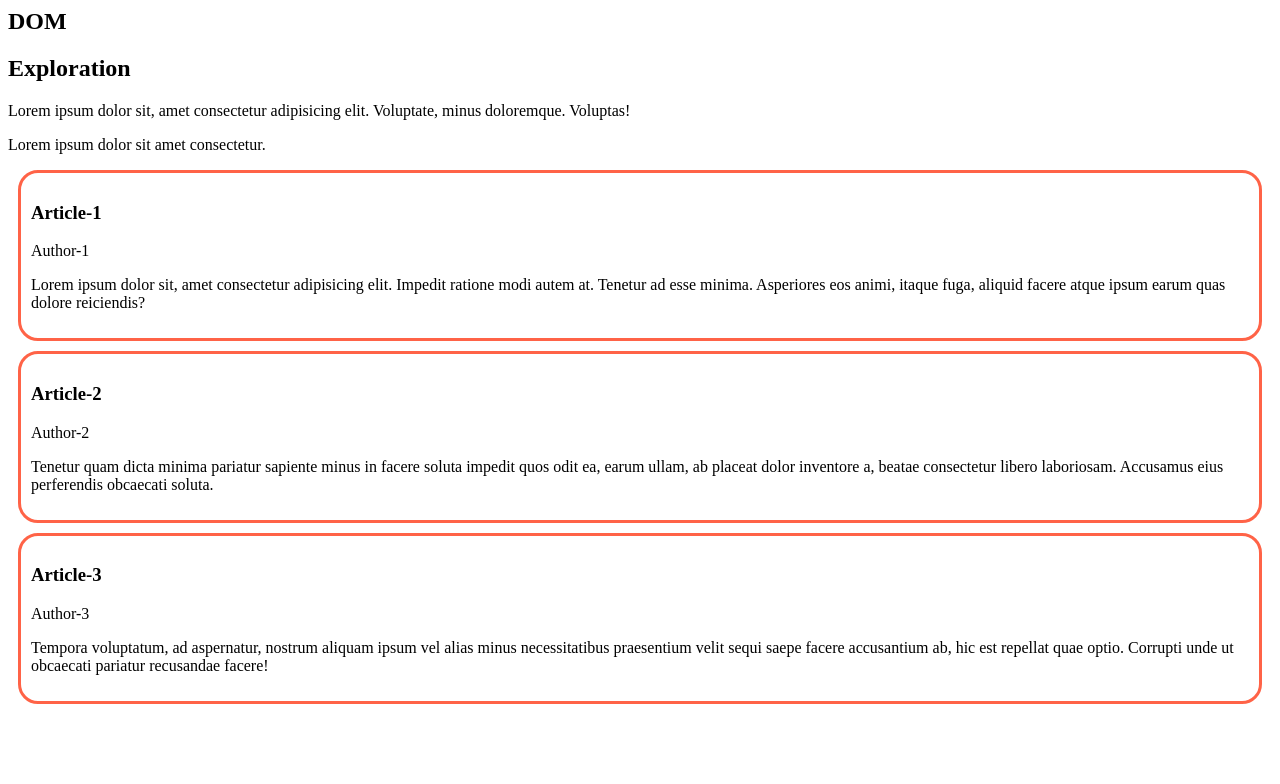
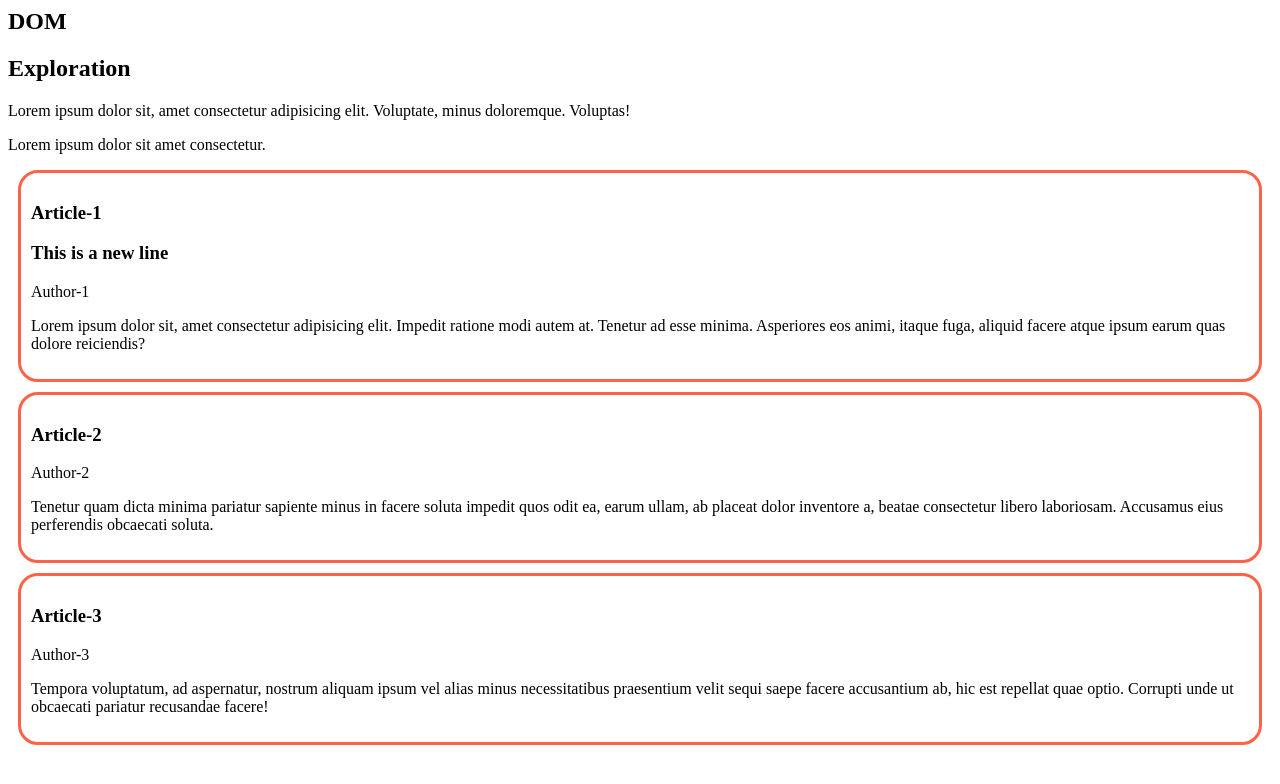
Before and after one commit to touhidcodes/DOM-Events, a plain HTML site: page insertDOM.html in a window 1280 px wide. Drawn offline with Linux system fonts and the light colour scheme.

Commit message:
insertDOM

```diff
--- a/insertDOM.html
+++ b/insertDOM.html
@@ -61,6 +61,8 @@
       //DOM ==> Document Object Model
       const article = document.getElementById("first-article");
       const newArticle = document.createElement("p");
+      newArticle.innerHTML = "This is a new line";
+      article.appendChild(newArticle);
     </script>
   </body>
 </html>
```
